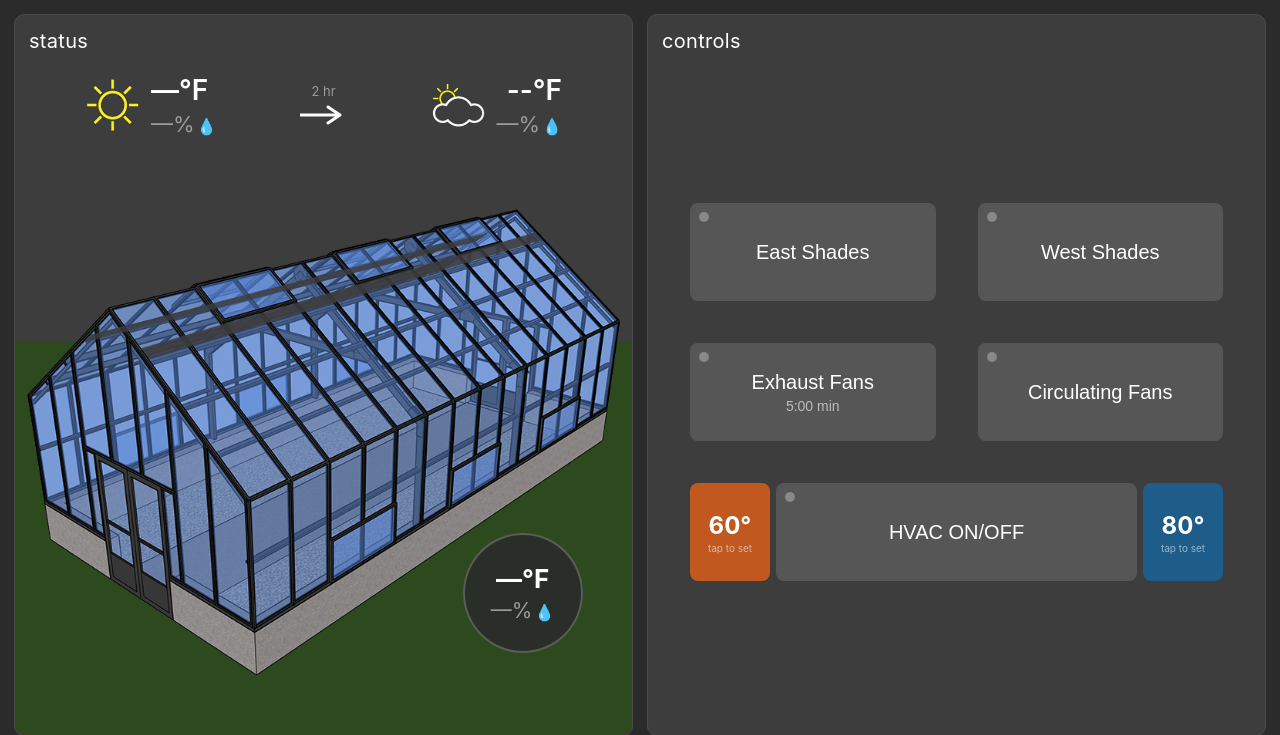
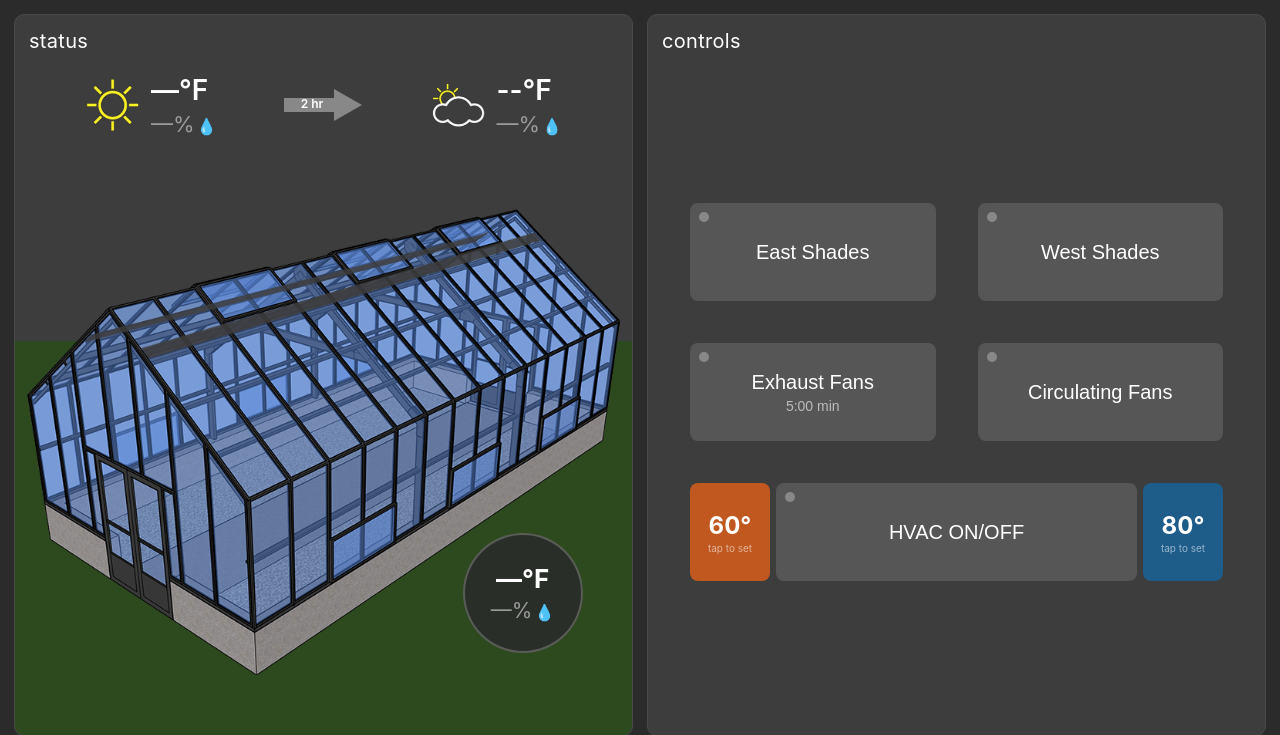
Before and after one commit to ArnoHarris/greenhouse-controller, a Flask app: page / in a window 1280 px wide. Shown: the part 50-785 px from the top of the page. Run offline with Flask 3, Linux system fonts and the light colour scheme; data comes from the database, SQL or seed files in the repository; data that the repository does not hold is empty.

Commit message:
Left-align forecast numbers; replace arrow with filled block arrow + overlaid label
Co-Authored-By: Claude Sonnet 4.6 <noreply@anthropic.com>

```diff
--- a/web/static/style.css
+++ b/web/static/style.css
@@ -154,14 +154,12 @@ body {
 .weather-cell { display: flex; align-items: center; gap: 10px; }
 .weather-icon { width: 56px; height: 56px; }
 .weather-vals { display: flex; flex-direction: column; gap: 4px; }
-.weather-cell.right .weather-vals { align-items: flex-end; }
 .weather-temp { font-size: 28px; font-weight: 600; }
 .weather-humidity { font-size: 22px; color: var(--text-muted); }
 .drop-icon { margin-left: 2px; font-size: 16px; }
 
-.forecast-arrow { display: flex; flex-direction: column; align-items: center; gap: 4px; }
-.arrow-label { font-size: 13px; color: var(--text-muted); }
-.arrow-svg { width: 48px; height: 24px; }
+.forecast-arrow { display: flex; align-items: center; justify-content: center; }
+.arrow-svg { width: 80px; height: 36px; }
 
 .greenhouse-wrap {
   position: relative;
--- a/web/templates/dashboard.html
+++ b/web/templates/dashboard.html
@@ -18,9 +18,11 @@
       </div>
 
       <div class="forecast-arrow">
-        <span class="arrow-label">2 hr</span>
-        <svg viewBox="0 0 48 24" class="arrow-svg">
-          <path d="M0 12 L36 12 M28 4 L40 12 L28 20" stroke="white" stroke-width="3" fill="none" stroke-linecap="round" stroke-linejoin="round"/>
+        <svg viewBox="0 0 80 36" class="arrow-svg">
+          <path d="M0,11 L50,11 L50,2 L78,18 L50,34 L50,25 L0,25 Z" fill="#888"/>
+          <text x="28" y="18" dominant-baseline="middle" text-anchor="middle"
+                fill="white" font-size="12" font-weight="600"
+                font-family="-apple-system,BlinkMacSystemFont,sans-serif">2 hr</text>
         </svg>
       </div>
 
```
